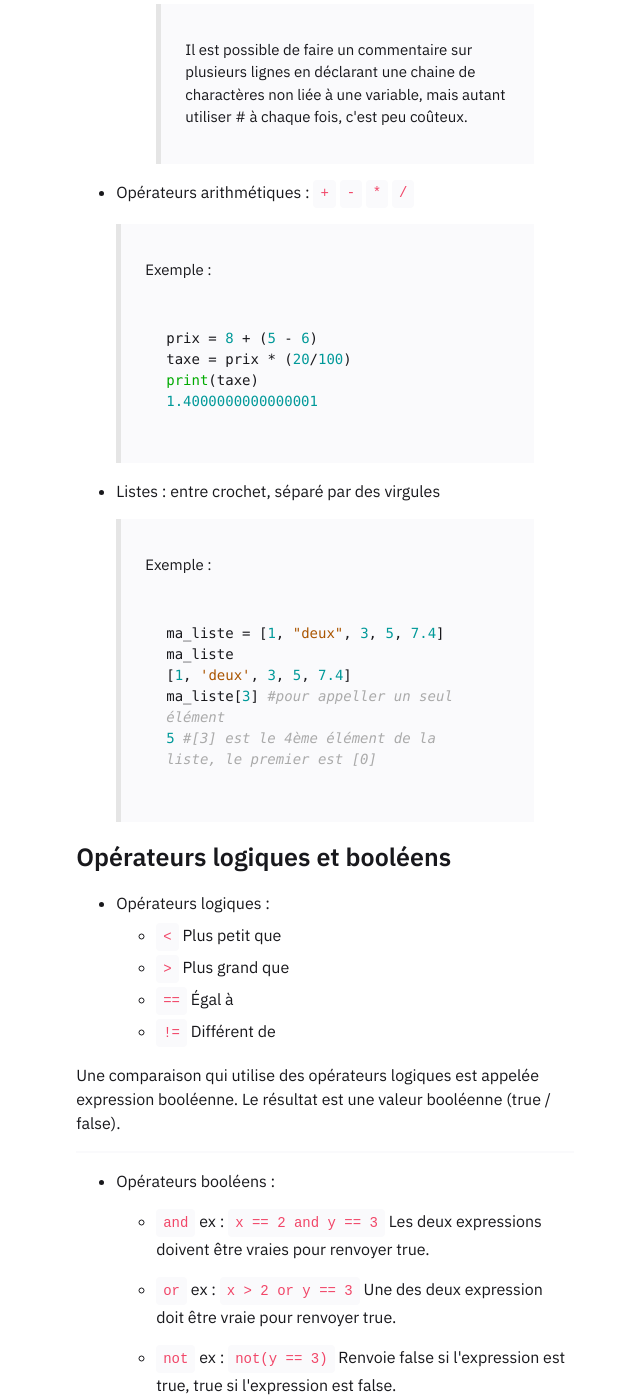
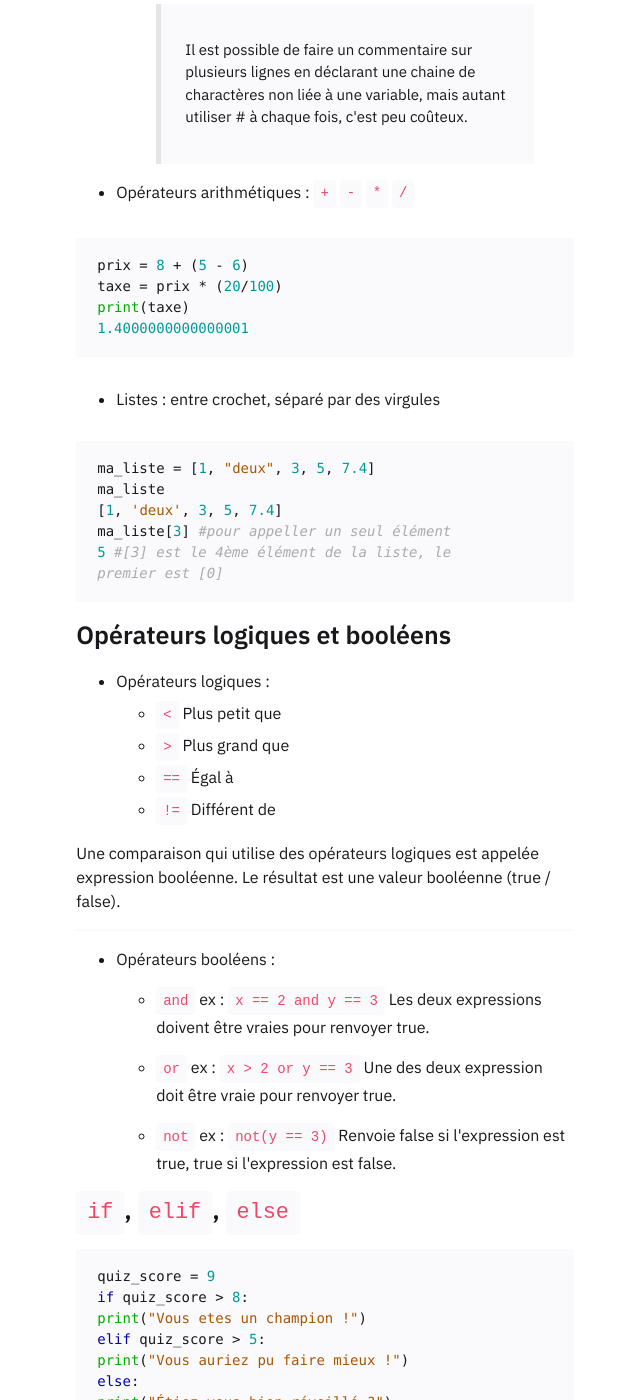
Before and after one commit to yazae/yazae.github.io, a Jekyll site: the page built from _notes/Public/Python.md, in a window 1280 px wide and 1400 px high, scrolled down 1116 px. Shown: the whole window, without its empty margins (315-955 px from the left). Built offline with Jekyll 4.4.1, drawn with Linux system fonts in a browser that asks for light colours; some of the changed text lies outside the part shown.

Commit message:
Update Python.md

````diff
--- a/_notes/Public/Python.md
+++ b/_notes/Public/Python.md
@@ -35,7 +35,6 @@ On utilise la console Idle, installée en même temps que Python. Elle sers à t
 
 - Opérateurs arithmétiques : `+` `-` `*` `/`
 
-> Exemple :
 ```py
     prix = 8 + (5 - 6)
     taxe = prix * (20/100)
@@ -45,7 +44,6 @@ On utilise la console Idle, installée en même temps que Python. Elle sers à t
 
 - Listes : entre crochet, séparé par des virgules
 
-> Exemple :
 ```py
     ma_liste = [1, "deux", 3, 5, 7.4]
     ma_liste
@@ -75,7 +73,6 @@ Une comparaison qui utilise des opérateurs logiques est appelée expression boo
 
 ### `if`, `elif`, `else`
 
-> Exemple :
 ```py
     quiz_score = 9
     if quiz_score > 8:
@@ -93,7 +90,6 @@ Une comparaison qui utilise des opérateurs logiques est appelée expression boo
 
 - `input` permet de demander à l’utilisateurice de saisir une donnée.
 
-> Exemple :
 ```py
   nom = input("Saississez votre nom :")
 Saississez votre nom :Alex
@@ -107,7 +103,6 @@ Bonjour Alex !
 
 Utilisée si l’on sait combien de fois le bloc de code sera répété.
 
-> Exemple :
 ```py
 for chrono in range (1,4): # équivalent d’une liste contenant 1-3.
     print(chrono)
@@ -123,7 +118,6 @@ Go !
 
 Utilisée si l’on ne sais pas combien de fois une boucle doit s’exécuter, à la place de la boucle `for`.
 
-> Exemple :
 ```py
 number = 1
 while number <10:
@@ -151,7 +145,8 @@ On peut interrompre une boucle totalement avec `break`, alors que `continue` per
 ```py
 print() #Permet d'afficher un résultat, le contenu d'une variable, etc.
 ```
-> Exemple :
+
+Exemple :
 ```py
    num = 4
    print(num)
@@ -162,7 +157,8 @@ print() #Permet d'afficher un résultat, le contenu d'une variable, etc.
 ```py
 input #variable de base
 ```
-> Exemple :
+
+Exemple :
 ```py
    input = 5
    print(input)
@@ -174,7 +170,8 @@ input #variable de base
 str() #fonction qui convertis le contenu en chaine de caractères (string)
 int() #fonction qui convertis le contenu en nombre entier (integer ?)
 ```
-> Exemple :
+
+Exemple :
 ```py
     input = 5
     name = "Vincent"
@@ -187,7 +184,8 @@ Vincent5
 ```py
 len() #fonction qui donne le nombre de caractères d'une chaine de caractères (string)
 ```
-> Exemple :
+
+Exemple :
 ```py
    len("Hello World")
 11
````
